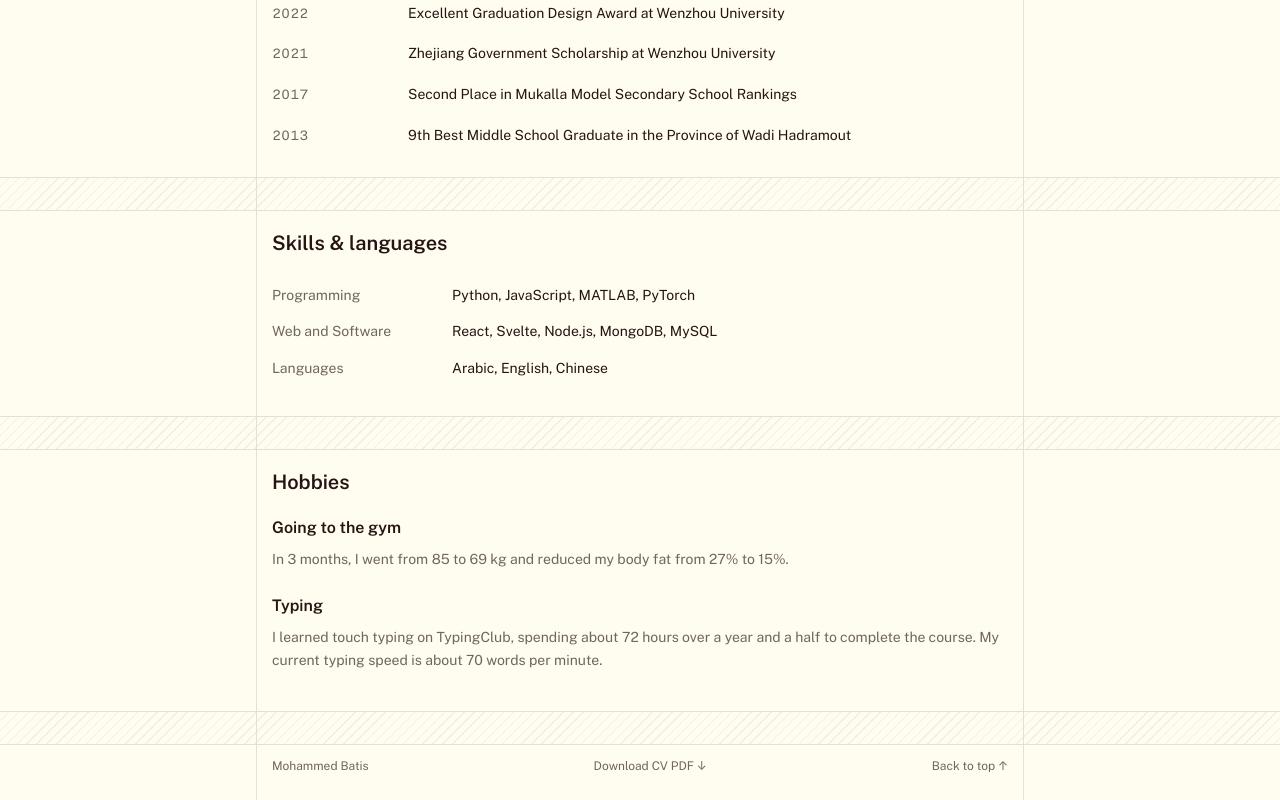
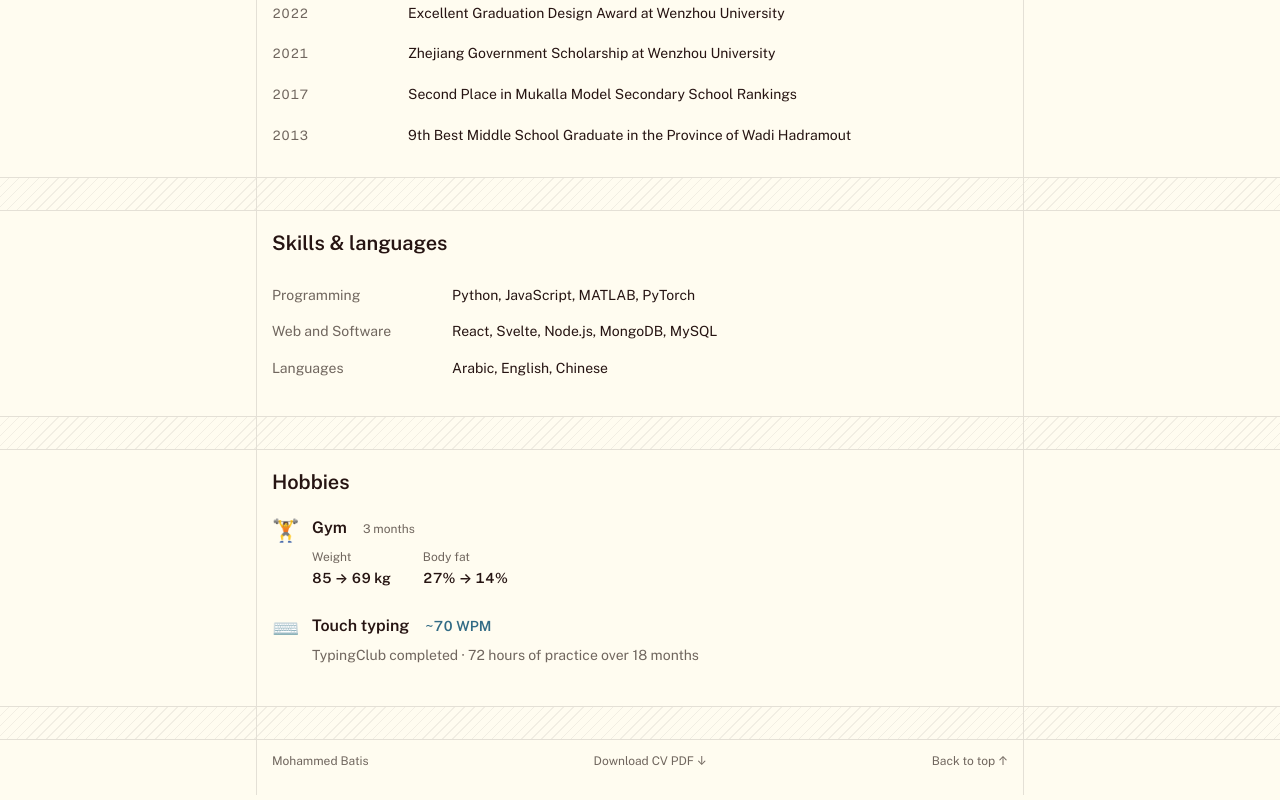
Before and after one commit to batis1/batis1, a SvelteKit app: page / in a window 1280 px wide. Shown: the part 2868-3668 px from the top of the page. Built offline with nearby package versions, Linux system fonts and the light colour scheme.

Commit message:
Make hobbies concise with icons and progress stats

```diff
--- a/src/routes/+page.svelte
+++ b/src/routes/+page.svelte
@@ -4,7 +4,7 @@
 	const bodyProgress = {
 		months: 3,
 		weight: { before: 85, after: 69 },
-		bodyFat: { before: 27, after: 15 },
+		bodyFat: { before: 27, after: 14 },
 	};
 	const profile = {
 		name: "Mohammed Batis",
@@ -176,10 +176,23 @@ const publications = [
 <section aria-labelledby="skills-title"><h2 id="skills-title">Skills & languages</h2><dl class="skills">{#each skillGroups as group}<div><dt>{group.category}</dt><dd>{group.skills}</dd></div>{/each}</dl></section>
 <section id="hobbies" aria-labelledby="hobbies-title">
     <h2 id="hobbies-title">Hobbies</h2>
-    <h3>Going to the gym</h3>
-    <p class="hobby-detail">In {bodyProgress.months} months, I went from {bodyProgress.weight.before} to {bodyProgress.weight.after} kg and reduced my body fat from {bodyProgress.bodyFat.before}% to {bodyProgress.bodyFat.after}%.</p>
-    <h3 class="hobby-heading">Typing</h3>
-    <p class="hobby-detail">I learned touch typing on <a href="https://www.typingclub.com/">TypingClub</a>, spending about 72 hours over a year and a half to complete the course. My current typing speed is about 70 words per minute.</p>
+    <div class="hobby">
+        <span class="hobby-icon" aria-hidden="true">&#x1F3CB;&#xFE0F;</span>
+        <div>
+            <h3>Gym <span class="hobby-note">{bodyProgress.months} months</span></h3>
+            <dl class="hobby-stats">
+                <div><dt>Weight</dt><dd>{bodyProgress.weight.before} &rarr; {bodyProgress.weight.after} kg</dd></div>
+                <div><dt>Body fat</dt><dd>{bodyProgress.bodyFat.before}% &rarr; {bodyProgress.bodyFat.after}%</dd></div>
+            </dl>
+        </div>
+    </div>
+    <div class="hobby">
+        <span class="hobby-icon" aria-hidden="true">&#x2328;&#xFE0F;</span>
+        <div>
+            <h3>Touch typing <span class="typing-speed">~70 WPM</span></h3>
+            <p class="hobby-detail"><a href="https://www.typingclub.com/">TypingClub</a> completed &middot; 72 hours of practice over 18 months</p>
+        </div>
+    </div>
 </section>
 <footer><span>Mohammed Batis</span><a href={profile.cv}>Download CV PDF &darr;</a><a href="#cv">Back to top &uarr;</a></footer>
 </main>
@@ -201,8 +214,16 @@ main::after { right: 16px; }
 nav { display: flex; flex-wrap: wrap; gap: 12px 24px; align-items: center; justify-content: space-between; min-height: 64px; padding: 16px 32px; font-size: 13px; }
 nav div { display: flex; flex-wrap: wrap; gap: 8px 24px; }
 .monogram { font-weight: 700; font-size: 16px; }
-.hobby-detail { margin: 8px 0 0; font-size: 14px; color: #70665e; text-wrap: pretty; }
-.hobby-heading { margin-top: 24px; }
+.hobby { display: grid; grid-template-columns: 28px minmax(0, 1fr); gap: 12px; }
+.hobby + .hobby { margin-top: 24px; }
+.hobby-icon { font-size: 22px; line-height: 28px; }
+.hobby h3 { display: flex; flex-wrap: wrap; align-items: baseline; gap: 8px 16px; }
+.hobby-note { font-size: 12px; font-weight: 400; color: #70665e; }
+.hobby-stats { display: flex; flex-wrap: wrap; gap: 12px 32px; margin: 8px 0 0; font-size: 14px; }
+.hobby-stats dt { font-size: 12px; color: #70665e; }
+.hobby-stats dd { margin: 0; font-weight: 600; font-variant-numeric: tabular-nums; }
+.typing-speed { font-size: 14px; color: #326b85; font-variant-numeric: tabular-nums; }
+.hobby-detail { margin: 6px 0 0; font-size: 14px; color: #70665e; text-wrap: pretty; }
 header { display: flex; align-items: center; gap: 24px; padding: 48px 32px 32px; }
 header img { width: 96px; height: 96px; flex-shrink: 0; border-radius: 50%; object-fit: cover; object-position: center top; mix-blend-mode: multiply; border: 1px solid #e4e0d6; }
 h1 { font-size: 30px; line-height: 1.2; font-weight: 600; margin: 0 0 8px; text-wrap: balance; }
```
